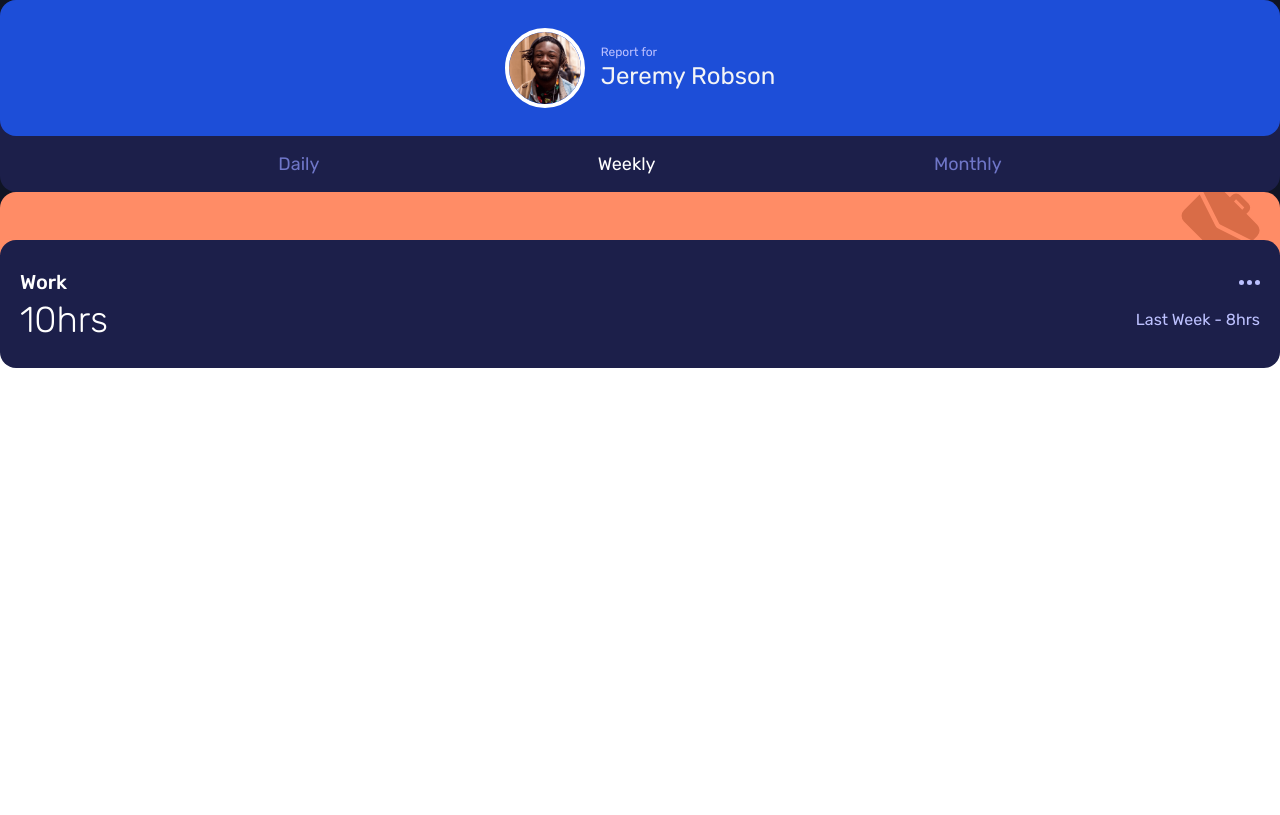
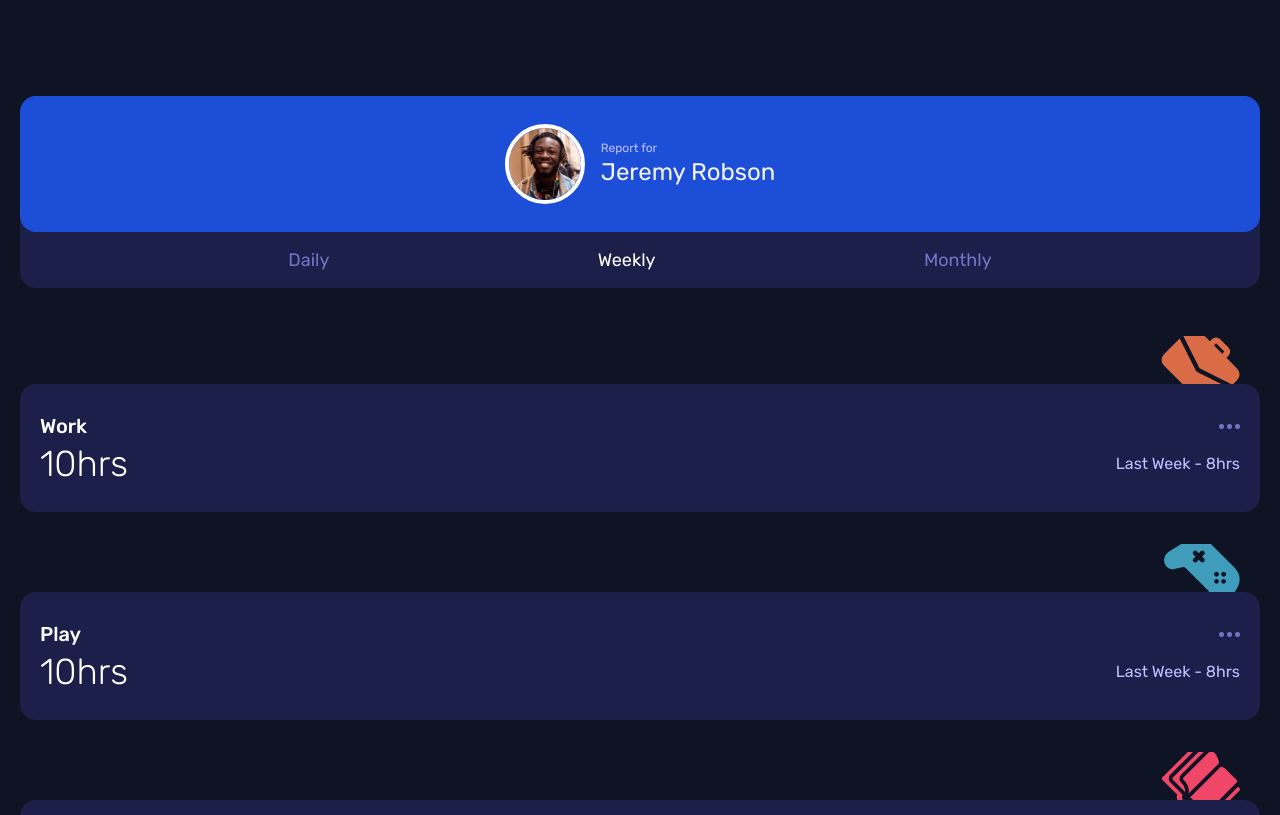
Before and after one commit to sarrietav-frontendmentor/time-tracking-dashboard, a Nuxt app: page / in a window 1280 px wide. Shown: the top 815 px of the page. Built offline with nearby package versions, Linux system fonts and the light colour scheme.

Commit message:
feat: render tasks dynamically

```diff
--- a/components/Task.vue
+++ b/components/Task.vue
@@ -1,16 +1,47 @@
 <template>
-  <div class="bg-work rounded-2xl relative flex justify-end">
+  <div
+    class="rounded-2xl relative flex justify-end h-40"
+    :class="`bg-${title.toLowerCase().replace(' ', '-')}`"
+  >
     <div class="overflow-hidden mr-5">
       <img
-        src="~/assets/icon-work.svg"
+        :src="
+          require(`~/assets/icon-${title.toLowerCase().replace(' ', '-')}.svg`)
+        "
         alt="Task icon"
         class="relative -top-2"
       />
     </div>
-    <div class="bg-dark-blue px-5 py-7 rounded-2xl absolute w-full top-12 space-y-1">
+    <div
+      class="
+        bg-dark-blue
+        px-5
+        py-7
+        rounded-2xl
+        absolute
+        w-full
+        top-12
+        space-y-1
+      "
+    >
       <div class="flex justify-between items-center">
-        <span class="font-medium text-white text-xl">Work</span>
-        <img src="~/assets/icon-ellipsis.svg" alt="Three dots" />
+        <span class="font-medium text-white text-xl">{{ title }}</span>
+        <svg
+          width="21"
+          height="5"
+          xmlns="http://www.w3.org/2000/svg"
+          class="
+            fill-current
+            text-desaturated-blue
+            hover:text-pale-blue
+            transition-colors
+          "
+        >
+          <path
+            d="M2.5 0a2.5 2.5 0 1 1 0 5 2.5 2.5 0 0 1 0-5Zm8 0a2.5 2.5 0 1 1 0 5 2.5 2.5 0 0 1 0-5Zm8 0a2.5 2.5 0 1 1 0 5 2.5 2.5 0 0 1 0-5Z"
+            fill-rule="evenodd"
+          />
+        </svg>
       </div>
       <div class="flex justify-between items-center">
         <span class="font-light text-white text-4xl">10hrs</span>
@@ -19,3 +50,16 @@
     </div>
   </div>
 </template>
+
+<script lang="ts">
+// eslint-disable-next-line import/named
+import Vue, { PropType } from 'vue'
+import { Timeframes } from '~/app.t'
+
+export default Vue.extend({
+  props: {
+    title: { required: true, type: String },
+    timeframes: { required: true, type: Object as PropType<Timeframes> },
+  },
+})
+</script>
--- a/pages/index.vue
+++ b/pages/index.vue
@@ -1,6 +1,27 @@
 <template>
-  <main class="font-rubik bg-darker-blue">
+  <main class="font-rubik bg-darker-blue h-full px-5 py-24">
     <TheUserComponent />
-    <Task />
+    <ul class="list-none last:m-0">
+      <li v-for="task in tasks" :key="task.title" class="my-12 last:m-0">
+        <Task :title="task.title" :timeframes="task.timeframes" />
+      </li>
+    </ul>
   </main>
 </template>
+
+<script lang="ts">
+import Vue from 'vue'
+import { Task } from '~/app.t'
+
+export default Vue.extend({
+  data(): { tasks: Task[] } {
+    return {
+      tasks: [],
+    }
+  },
+  async fetch() {
+    const tasks = await (await this.$axios.get<Task[]>('/data.json')).data
+    this.tasks = tasks
+  },
+})
+</script>
```
Also changed, not shown: app.t.ts (added, +15 -0 lines).
